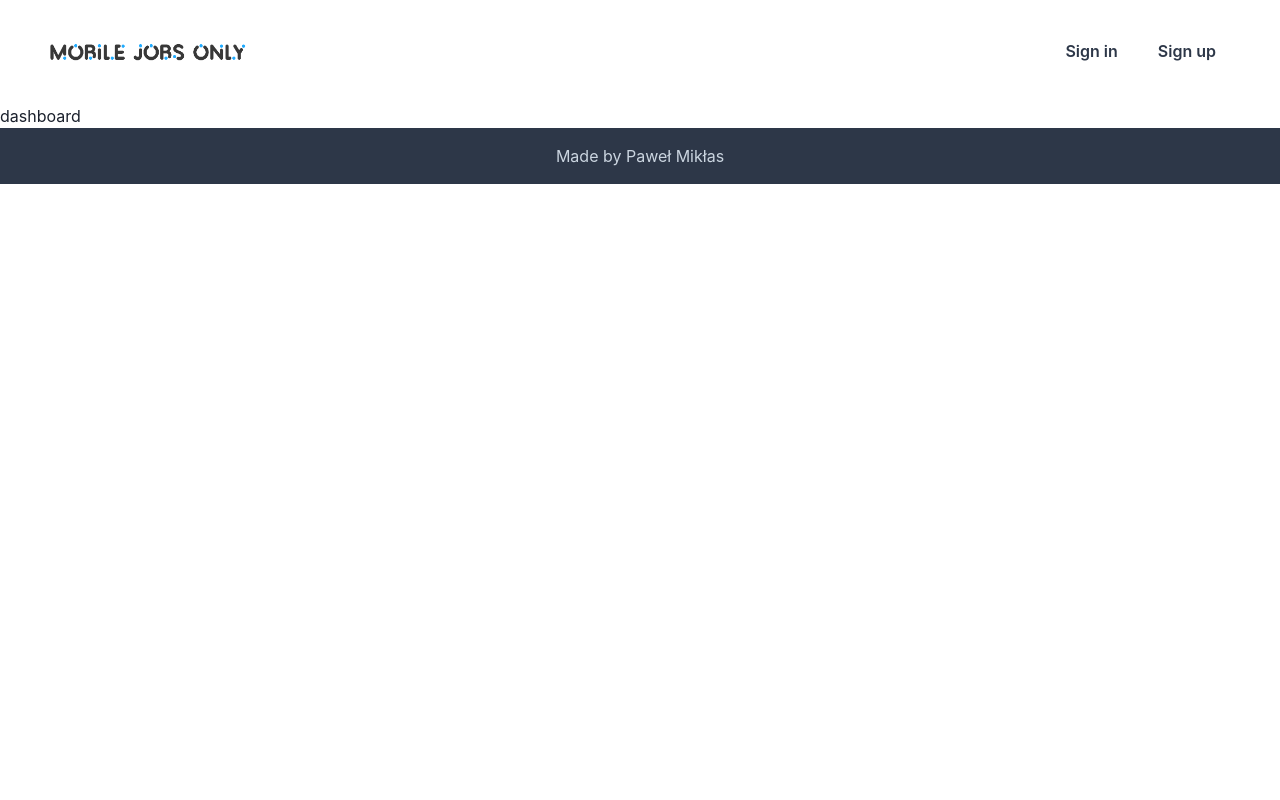
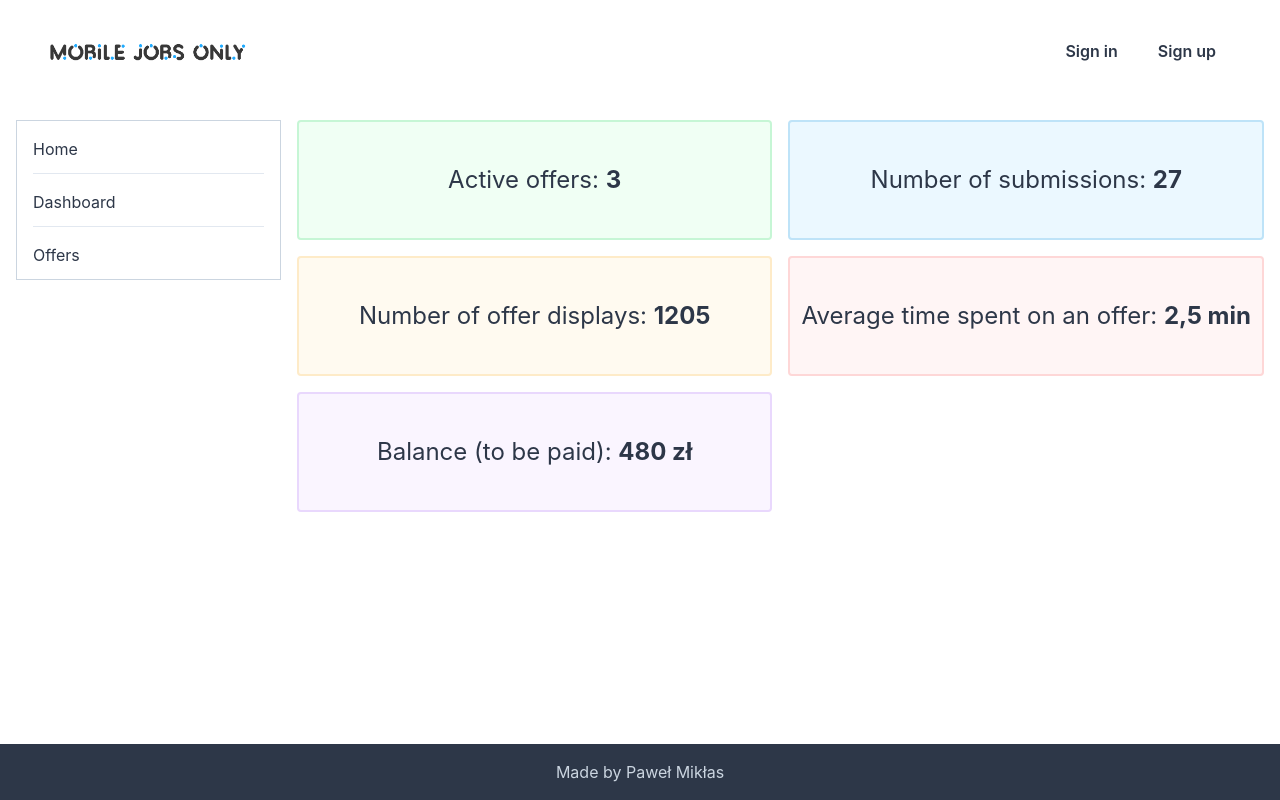
Before and after one commit to pawelmiklas/job-board, a React (Create React App) app: page /dashboard in a window 1280 px wide. Built offline with nearby package versions, Linux system fonts and the light colour scheme.

Commit message:
dashboard page

```diff
--- a/src/App.tsx
+++ b/src/App.tsx
@@ -8,6 +8,7 @@ import Offer from "pages/Offers/components/Offer/Offer";
 import ScrollToTop from "components/ScrollToTop/ScrollToTop";
 import Login from "pages/Login/Login";
 import Registration from "pages/Registration/Registration";
+import Dashboard from "pages/Dashboard/Dashboard";
 
 const App = () => {
   return (
@@ -31,19 +32,19 @@ const App = () => {
             <Route path="/registration">
               <Registration />
             </Route>
-            <Route path="/dashboard">
-              <div>dashboard</div>
+            <Route exact path="/dashboard">
+              <Dashboard />
             </Route>
-            <Route path="/dashboard/profile">
+            <Route exact path="/dashboard/profile">
               <div>profile</div>
             </Route>
-            <Route path="/dashboard/offers">
+            <Route exact path="/dashboard/offers">
               <div>offers</div>
             </Route>
-            <Route path="/dashboard/offers/add">
+            <Route exact path="/dashboard/offers/add">
               <div>offer add</div>
             </Route>
-            <Route path="/dashboard/offers/edit/:id">
+            <Route exact path="/dashboard/offers/edit/:id">
               <div>offer edit</div>
             </Route>
           </Switch>
--- /dev/null
+++ b/src/pages/Dashboard/Dashboard.tsx
@@ -0,0 +1,114 @@
+import {
+  Box,
+  Container,
+  Flex,
+  Grid,
+  GridItem,
+  StackDivider,
+  Text,
+  VStack,
+} from "@chakra-ui/react";
+import React from "react";
+import { Link } from "react-router-dom";
+
+type InfoSummaryType = {
+  title: string;
+  color: string;
+  amount: string;
+};
+
+const InfoSummary: InfoSummaryType[] = [
+  {
+    title: "Active offers",
+    color: "green",
+    amount: "3",
+  },
+  {
+    title: "Number of submissions",
+    color: "blue",
+    amount: "27",
+  },
+  {
+    title: "Number of offer displays",
+    color: "orange",
+    amount: "1205",
+  },
+  {
+    title: "Average time spent on an offer",
+    color: "red",
+    amount: "2,5 min",
+  },
+  {
+    title: "Balance (to be paid)",
+    color: "purple",
+    amount: "480 zł",
+  },
+];
+
+const Dashboard = () => {
+  return (
+    <Box w="100%" height="calc(100vh - 160px)" color="gray.700" minH="600px">
+      <Container pt="4" pb="12" h="100%" maxW="container.xl">
+        <Grid templateColumns="repeat(9, 1fr)" gap={4}>
+          <GridItem colSpan={2}>
+            <Flex
+              p="4"
+              flexDirection="column"
+              border="1px"
+              borderColor="gray.300"
+            >
+              <VStack
+                divider={<StackDivider borderColor="gray.200" />}
+                spacing={4}
+                align="stretch"
+              >
+                <Link to="/">
+                  <Box h="20px" cursor="pointer">
+                    Home
+                  </Box>
+                </Link>
+                <Link to="/dashboard">
+                  <Box h="20px" cursor="pointer">
+                    Dashboard
+                  </Box>
+                </Link>
+                <Link to="/dashboard/offers">
+                  <Box h="20px" cursor="pointer">
+                    Offers
+                  </Box>
+                </Link>
+              </VStack>
+            </Flex>
+          </GridItem>
+          <GridItem colSpan={7}>
+            <Grid templateColumns="repeat(2, 1fr)" gap={4}>
+              {InfoSummary.map((item) => (
+                <GridItem
+                  colSpan={1}
+                  bgColor={`${item.color}.50`}
+                  border="2px"
+                  borderColor={`${item.color}.100`}
+                  borderRadius="4px"
+                  minH="120"
+                >
+                  <Flex
+                    flexDirection="column"
+                    justifyContent="center"
+                    alignItems="center"
+                    h="100%"
+                  >
+                    <Text fontSize="2xl">
+                      {item.title}: <b>{item.amount}</b>
+                    </Text>
+                  </Flex>
+                </GridItem>
+              ))}
+            </Grid>
+          </GridItem>
+        </Grid>
+      </Container>
+    </Box>
+  );
+};
+
+export default Dashboard;
```
